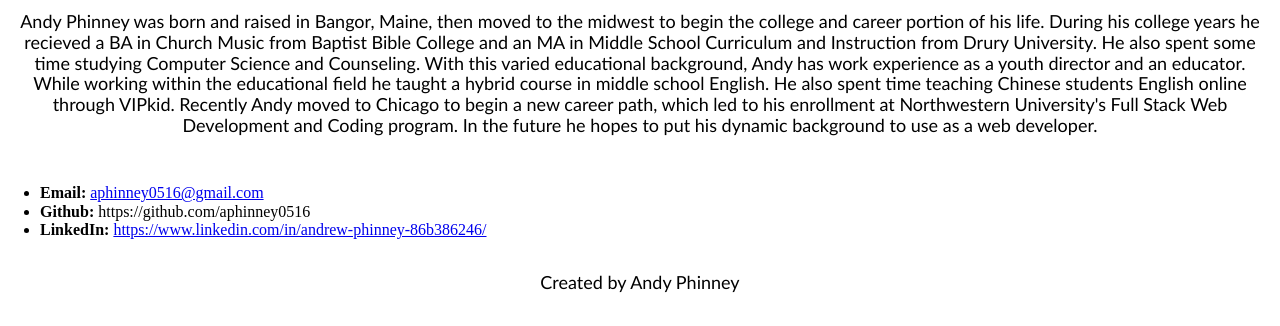
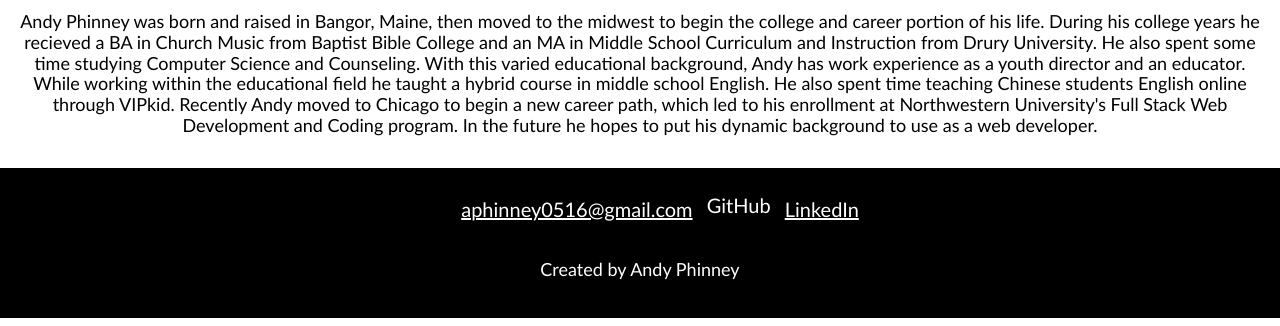
Before and after one commit to aphinney0516/portfolio, a plain HTML site: page index.html in a window 1280 px wide. Shown: the part 949-1275 px from the top of the page. Drawn offline with Linux system fonts and the light colour scheme.

Commit message:
Styled footer

```diff
--- a/assets/css/style.css
+++ b/assets/css/style.css
@@ -50,5 +50,25 @@ p {
     font-size: 18px;
     text-align: center;
     padding: 15px;
+}
 
+/* style the section elements for web application placeholders here */
+
+footer {
+    background-color: black;
+    color: white;
+    font-family: var(--trebuchet);
+    padding: 5px;
+    text-align: center;
 }
+
+.links li {
+    display: inline-flex;
+    font-size: 20px;
+    list-style: none;
+    padding: 5px;
+}
+
+.links a {
+    color: white;
+}
--- a/index.html
+++ b/index.html
@@ -46,10 +46,11 @@
 
     <footer>
         <!-- Social Media Links -->
-        <ul>
-            <li><strong>Email:</strong> <a href="#">aphinney0516@gmail.com</a></li>
-            <li><strong>Github:</strong> <a href="#"></a>https://github.com/aphinney0516</li>
-            <li><strong>LinkedIn:</strong> <a href="#">https://www.linkedin.com/in/andrew-phinney-86b386246/</a></li>
+        <ul class="links">
+            <li><a href="mailto:aphinney0516@gmail.com">aphinney0516@gmail.com</a></li>
+            <!-- Make GitHub link active -->
+            <li><a href="https://www.github.com/aphinney0516"></a>GitHub</li>
+            <li><a href="https://www.linkedin.com/in/andrew-phinney-86b386246/">LinkedIn</a></li>
         </ul>
         <!-- Created by... -->
         <p>Created by Andy Phinney</p>
```
